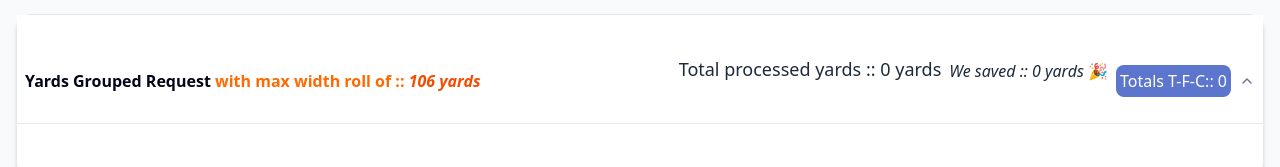
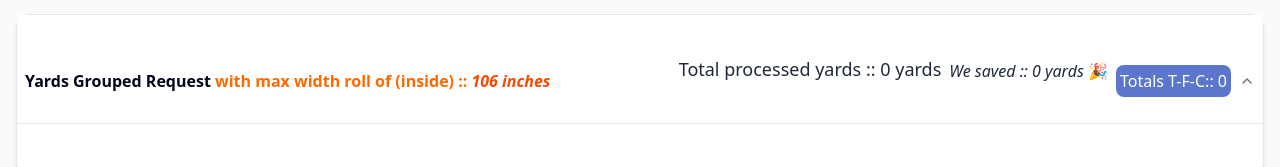
Before and after one commit to joasegovia9427/telascalculo, a React (Vite) app: page /calculator in a window 1280 px wide. Shown: the part 1189-1356 px from the top of the page. Built offline with nearby package versions, Linux system fonts and the light colour scheme.

Commit message:
chore: improve wording

```diff
--- a/src/screens/calculator/YardsGroupedRequest.tsx
+++ b/src/screens/calculator/YardsGroupedRequest.tsx
@@ -36,10 +36,10 @@ export const YardsGroupedRequest = ({ list }: { list: Item[] }) => {
                             <CardTitle className="flex-1 text-xs sm:text-base">
                                 Yards Grouped Request{' '}
                                 <span className="text-orange-500">
-                                    with max width roll of ::
+                                    with max width roll of (inside) ::
                                 </span>{' '}
                                 <span className="bold text-orange-600 italic">
-                                    {MAX_WIDTH_ROLL_YARDS} yards
+                                    {MAX_WIDTH_ROLL_YARDS} inches
                                 </span>
                             </CardTitle>
                             <CardDescription className="flex w-full flex-1 justify-end text-xs sm:text-base">
```
